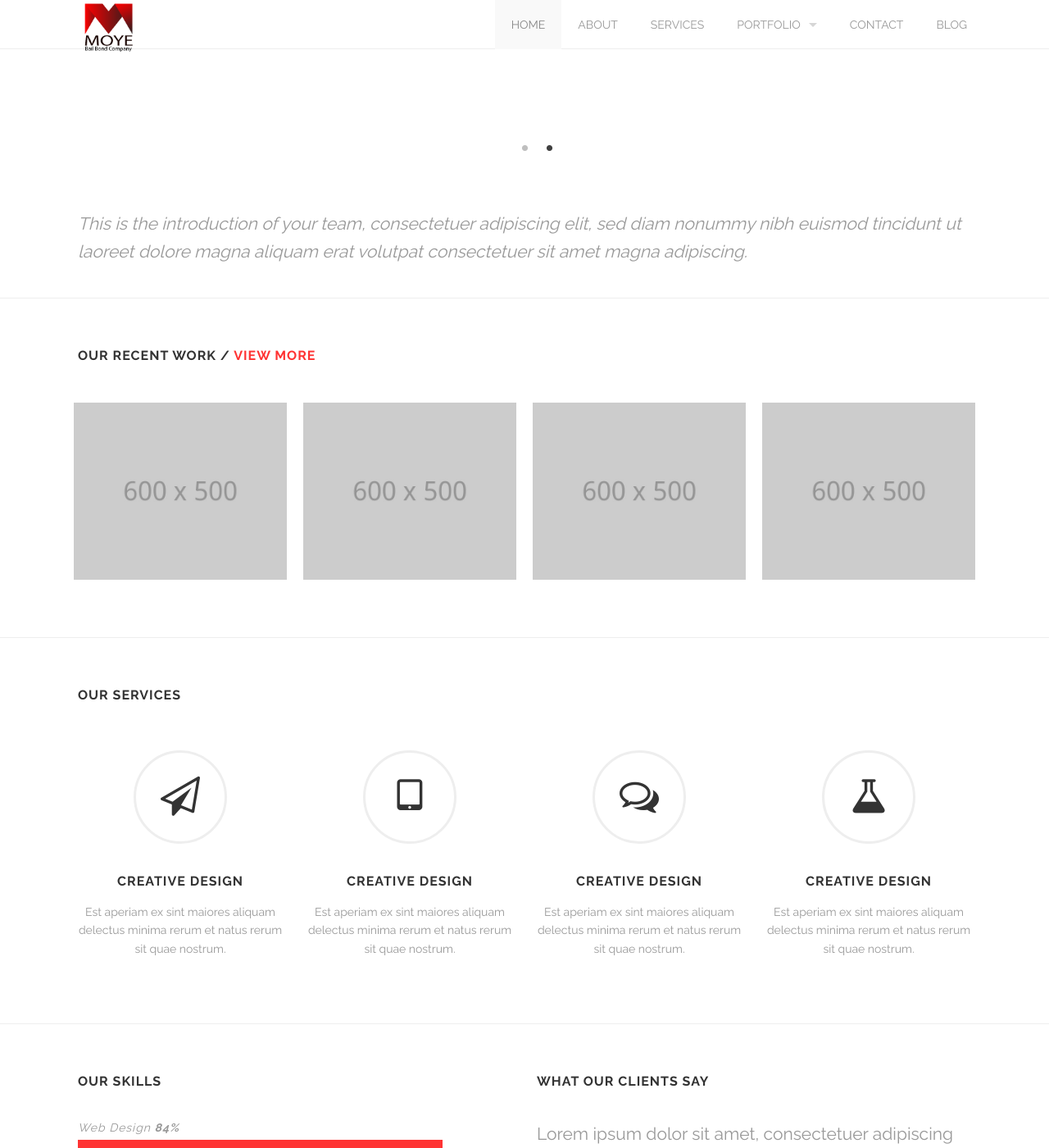
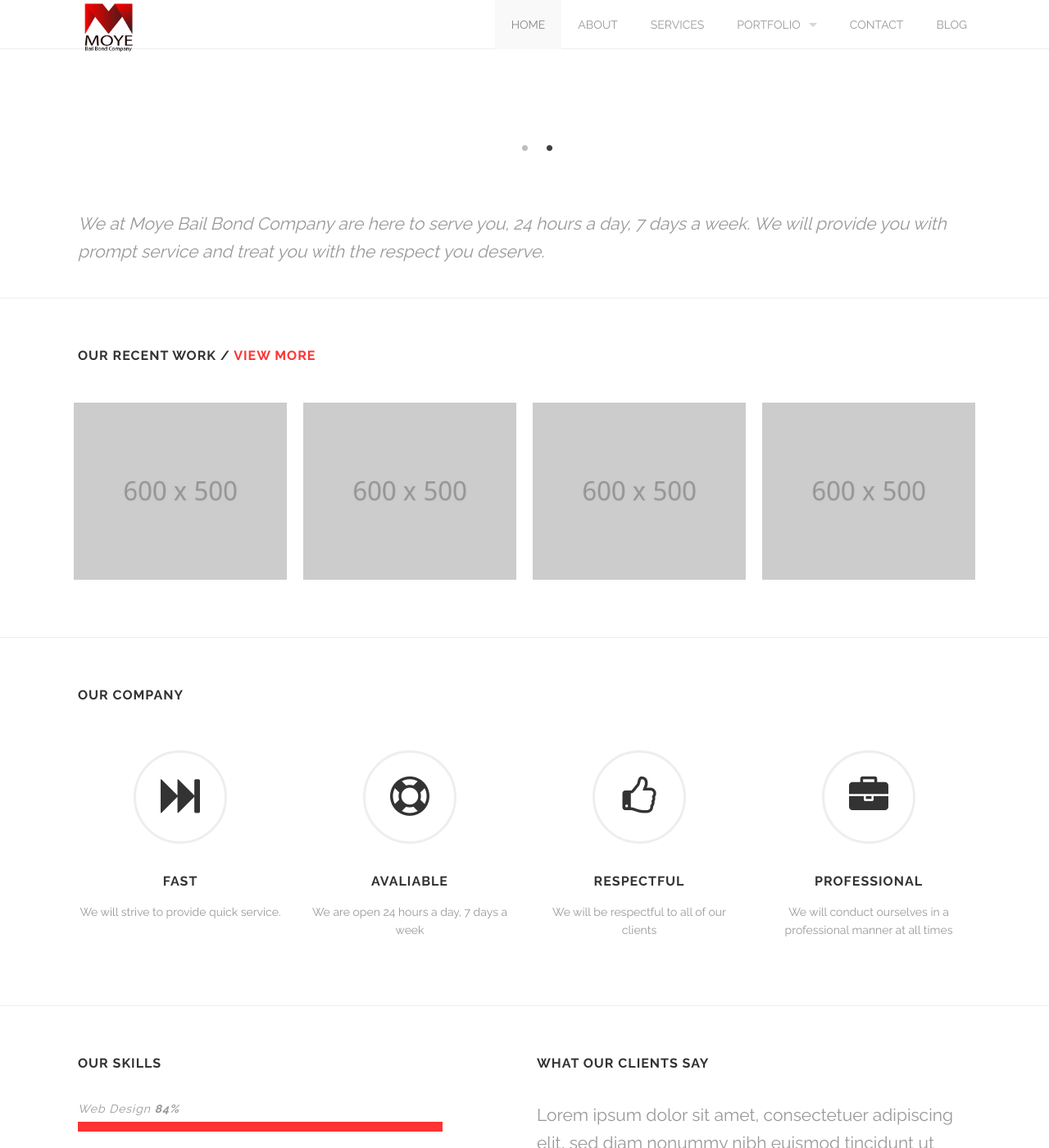
Before and after one commit to mbbconline/mbbconline.github.io, a Jekyll site: the page built from index.html, in a window 1280 px wide and 1400 px high, scrolled down 479 px. Shown: the whole window at 82% size. Built offline with Jekyll 4.4.1, drawn with Linux system fonts in a browser that asks for light colours.

Commit message:
change again

```diff
--- a/index.html
+++ b/index.html
@@ -27,18 +27,18 @@ works:
     class: development
 
 services:
-  - icon_class: fa fa-paper-plane-o
-    title: Creative design
-    desc: Est aperiam ex sint maiores aliquam delectus minima rerum et natus rerum sit quae nostrum.
-  - icon_class: fa fa-tablet
-    title: Creative design
-    desc: Est aperiam ex sint maiores aliquam delectus minima rerum et natus rerum sit quae nostrum.
-  - icon_class: fa fa-comments-o
-    title: Creative design
-    desc: Est aperiam ex sint maiores aliquam delectus minima rerum et natus rerum sit quae nostrum.
-  - icon_class: fa fa-flask
-    title: Creative design
-    desc: Est aperiam ex sint maiores aliquam delectus minima rerum et natus rerum sit quae nostrum.
+  - icon_class: fa fa-fast-forward
+    title: Fast
+    desc: We will strive to provide quick service.
+  - icon_class: fa fa-life-ring
+    title: Avaliable
+    desc: We are open 24 hours a day, 7 days a week
+  - icon_class: fa fa-thumbs-o-up
+    title: Respectful
+    desc: We will be respectful to all of our clients
+  - icon_class: fa fa-briefcase
+    title: Professional
+    desc: We will conduct ourselves in a professional manner at all times
 
 bars:
   - title: Web Design
@@ -98,7 +98,7 @@ clients:
   <div class='row'>
     <div class='large-12 columns'>
       <p style='font-size: 1.5rem; font-style: italic;'>
-        This is the introduction of your team, consectetuer adipiscing elit, sed diam nonummy nibh euismod tincidunt ut laoreet dolore magna aliquam erat volutpat consectetuer sit amet magna adipiscing.
+        We at Moye Bail Bond Company are here to serve you, 24 hours a day, 7 days a week.  We will provide you with prompt service and treat you with the respect you deserve.
       </p>
     </div>
   </div>
@@ -137,7 +137,7 @@ clients:
 <div class='two spacing'></div>
 <div class='row'>
   <div class='large-12 columns'>
-    <h3>Our services</h3>
+    <h3>Our Company</h3>
     <div class='two spacing'></div>
   </div>
 </div>
```
